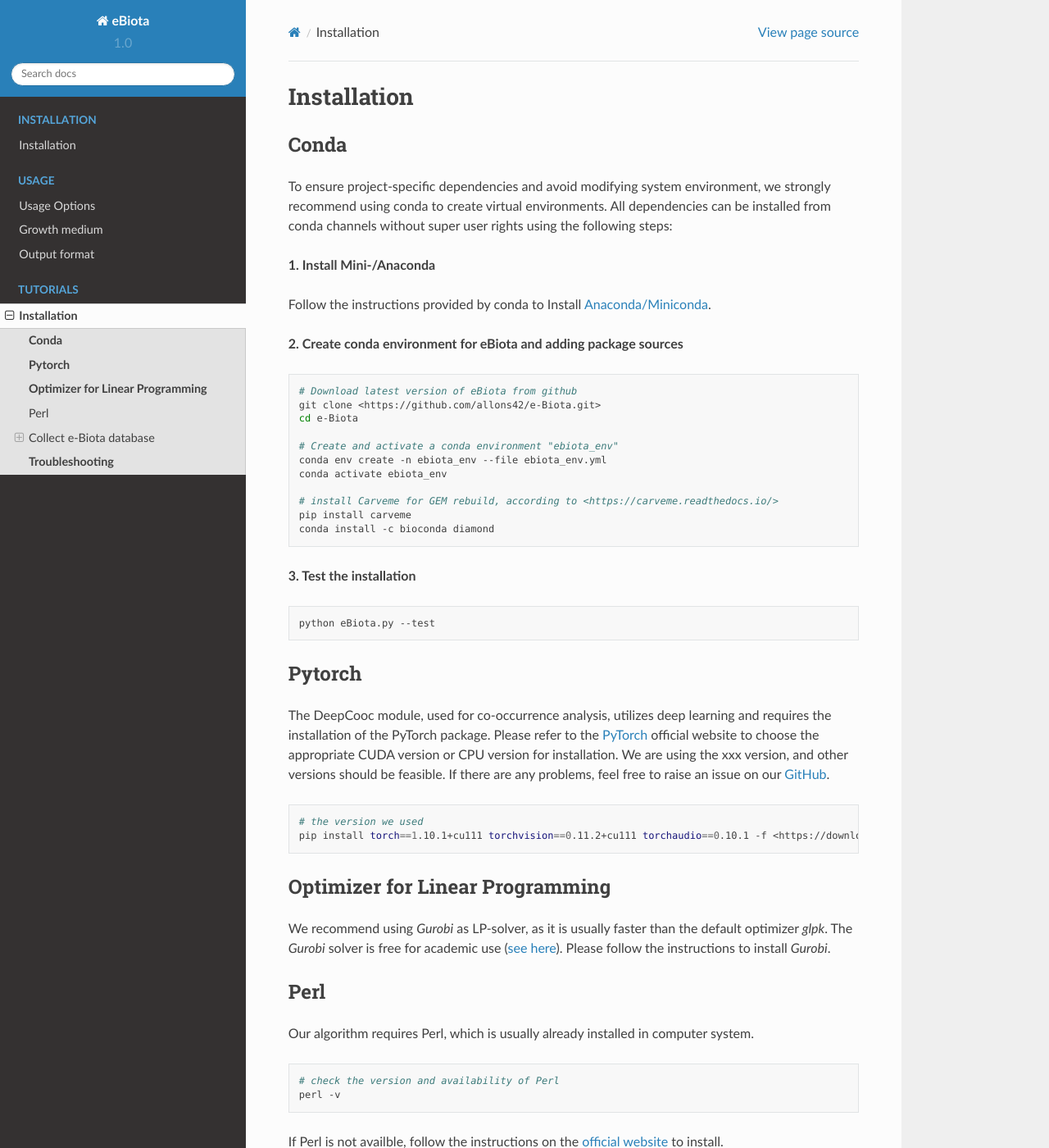
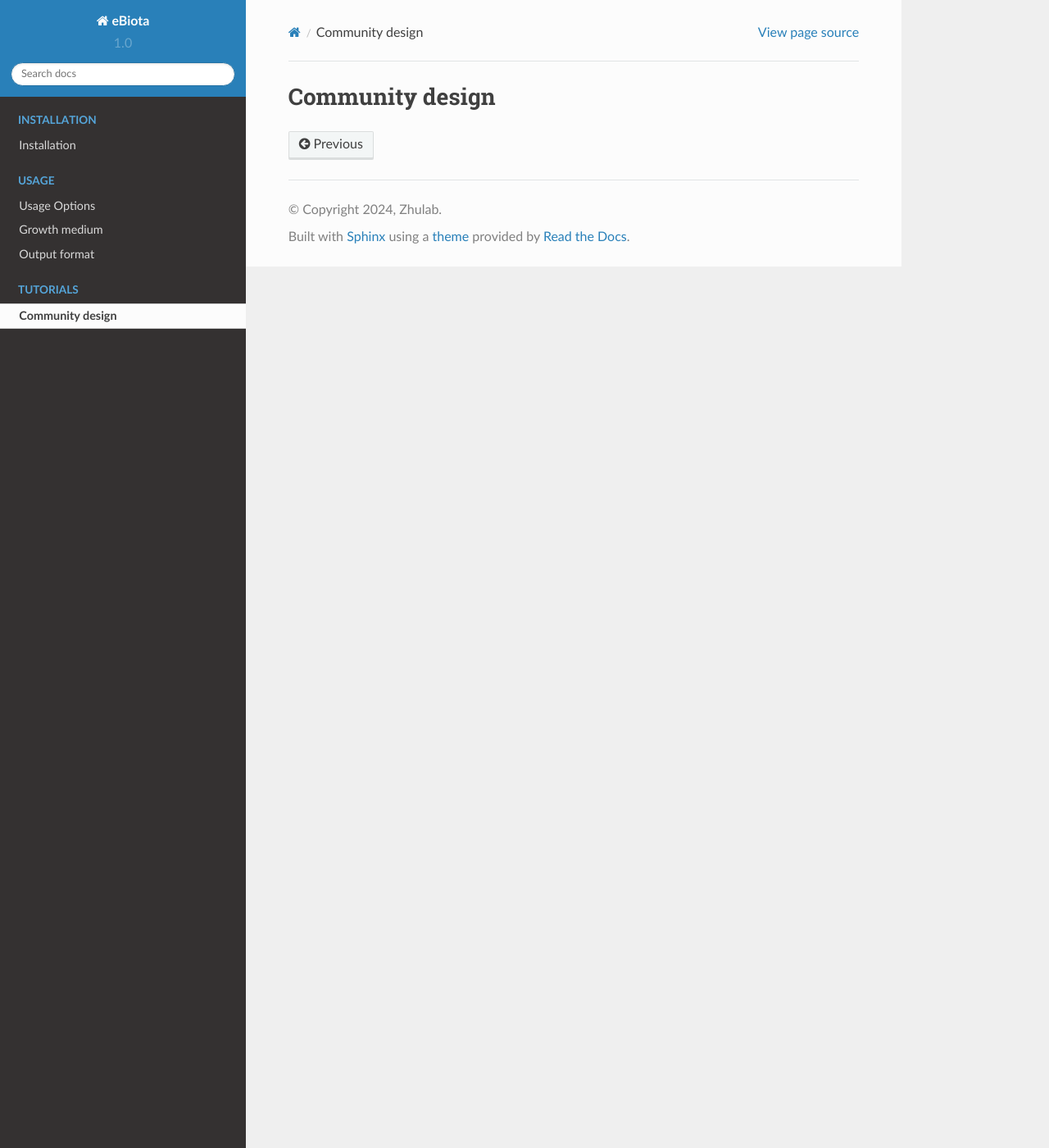
Before and after one commit to allons42/e-Biota, a Sphinx documentation site: the page built from docs/tutorials/community.md, in a window 1280 px wide and 1400 px high. Shown: the whole window at 82% size. Built offline with Sphinx 7.4.7 and the Read the Docs theme 2.0.0, drawn with Linux system fonts in a browser that asks for light colours; some of the changed text lies outside the part shown.

Commit message:
update docs

````diff
--- a/docs/tutorials/community.md
+++ b/docs/tutorials/community.md
@@ -1,73 +1 @@
-# Installation
-
-## **Conda**
-
-To ensure project-specific dependencies and avoid modifying system environment, we strongly recommend using conda to create virtual environments. All dependencies can be installed from conda channels without super user rights using the following steps:
-
-**1. Install Mini-/Anaconda**
-
-Follow the instructions provided by conda to Install [Anaconda/Miniconda](https://conda.io/projects/conda/en/latest/user-guide/install/index.html).
-
-**2. Create conda environment for eBiota and adding package sources**
-
-```bash
-# Download latest version of eBiota from github
-git clone <https://github.com/allons42/e-Biota.git>
-cd e-Biota
-
-# Create and activate a conda environment "ebiota_env"
-conda env create -n ebiota_env --file ebiota_env.yml
-conda activate ebiota_env
-
-# install Carveme for GEM rebuild, according to <https://carveme.readthedocs.io/>
-pip install carveme
-conda install -c bioconda diamond
-```
-
-**3. Test the installation**
-
-```bash
-python eBiota.py --test
-```
-
-## **Pytorch**
-
-The DeepCooc module, used for co-occurrence analysis, utilizes deep learning and requires the installation of the PyTorch package. Please refer to the [PyTorch](https://pytorch.org/get-started/locally/) official website to choose the appropriate CUDA version or CPU version for installation. We are using the xxx version, and other versions should be feasible. If there are any problems, feel free to raise an issue on our [GitHub](https://github.com/allons42/e-Biota).
-
-```bash
-# the version we used
-pip install torch==1.10.1+cu111 torchvision==0.11.2+cu111 torchaudio==0.10.1 -f <https://download.pytorch.org/whl/cu111/torch_stable.html>
-```
-
-## **Optimizer for Linear Programming**
-
-We recommend using *Gurobi* as LP-solver, as it is usually faster than the default optimizer *glpk*. The *Gurobi* solver is free for academic use ([see here](https://www.gurobi.com/features/academic-named-user-license/)). Please follow the instructions to install *Gurobi*.
-
-## Perl
-
-Our algorithm requires Perl, which is usually already installed in computer system.
-
-```bash
-# check the version and availability of Perl
-perl -v
-```
-
-If Perl is not availble, follow the instructions on the [official website](https://www.perl.org/get.html) to install.
-
-## Collect e-Biota database
-
-The complete dataset can be downloaded from Zenodo：link, including the following content:
-
-### GEM
-
-eBiota-GEM database，Including 21,514 Genome-Scale Metabolic Models (GEMs) constructed using CarveMe based on RefSeq complete genomes.
-
-### media
-
-including BasicLB.csv, ComLB.csv, ASFMedium.csv.
-
-### full_result
-
-The result calculated from eBiota-GEM includes various combinations for two-bacterial consortia, covering strain IDs, substrates, products, yields, dual-bacterial growth, single-bacterial growth, co-occurrence predictions, and interactions.
-
-## **Troubleshooting**
+# Community design
````
Also changed, not shown: docs/install.md (+8 -8 lines), docs/usage/medium.md (+1 -1 lines).
